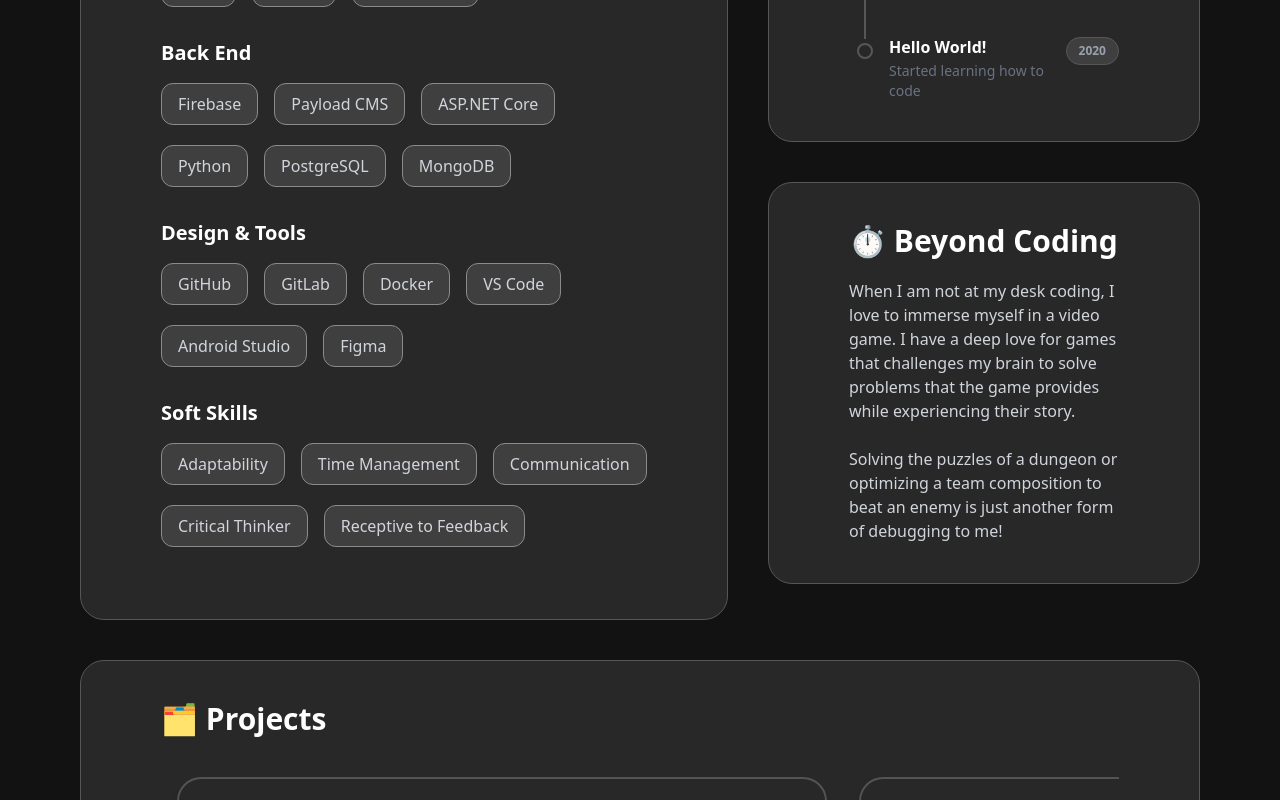
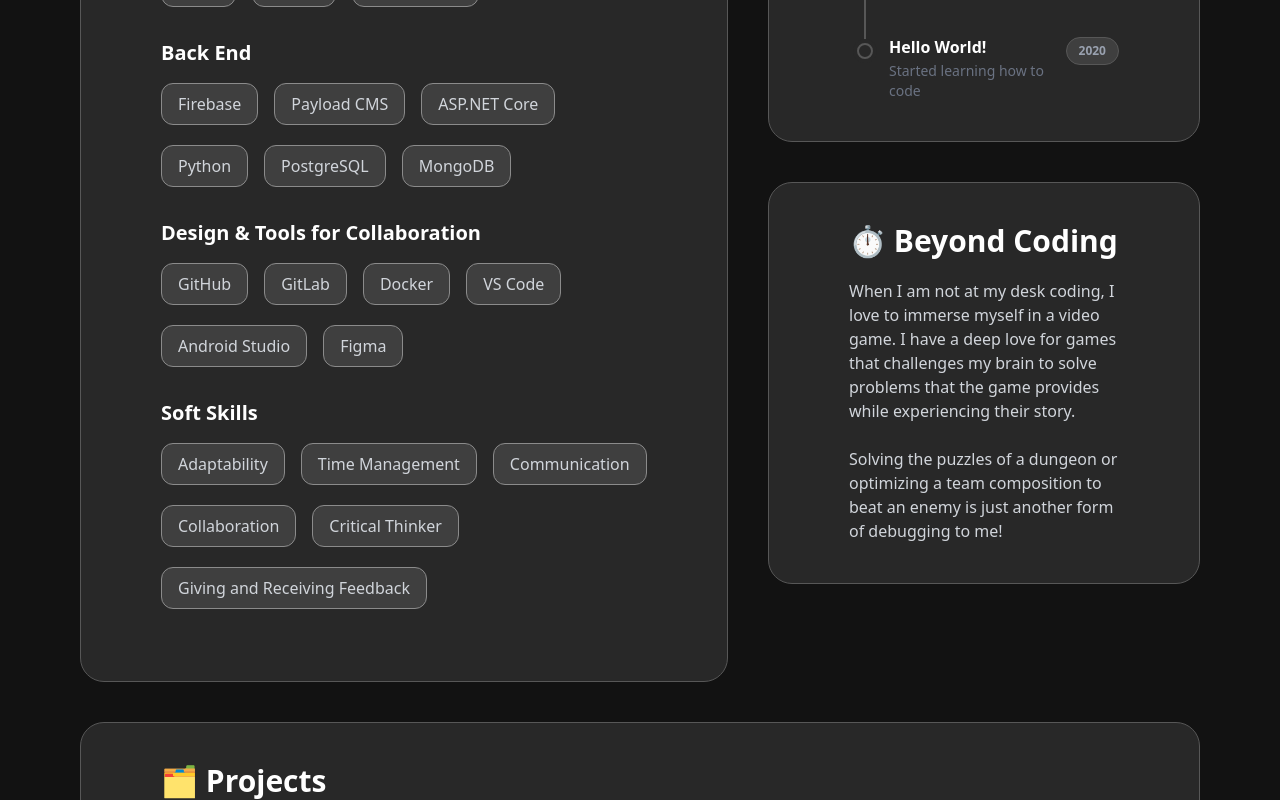
Before and after one commit to Xeno-bytes/Portfolio-Website, a React (Vite) app: page / in a window 1280 px wide. Shown: the part 1186-1986 px from the top of the page. Built offline with nearby package versions, Linux system fonts and the light colour scheme.

Commit message:
Updated details of portfolio

```diff
--- a/src/Experience.jsx
+++ b/src/Experience.jsx
@@ -5,7 +5,7 @@ import viteLogo from '/vite.svg'
 function Experience() {
     const experiences = [
       { title: "Actively Seeking for Job", subtitle: "Aiming for Mobile or Web Developer", year: "2026", active: true },
-      { title: "BS Information Technology - 4th Year", subtitle: "STI College San Jose del Monte", year: "2026", active: true },
+      { title: "BS Information Technology - 4th Year", subtitle: "STI College San Jose del Monte", year: "2026",},
       { title: "Software Developer Intern", subtitle: "PGX Group Inc.", year: "2026"},
       { title: "Capstone Project Lead Developer", subtitle: "TrackTasty: AI-Powered Macro Tracking", year: "2025"},
       { title: "SHS Strand: Information Communication and Technology", subtitle: "Specialized in Mobile and Web Development", year: "2022"},
--- a/src/TechStack.jsx
+++ b/src/TechStack.jsx
@@ -33,13 +33,13 @@ function Experience() {
     'Time Management': '⏳',
     'Communication': '💬',
     'Critical Thinker': '🧠',
-    'Receptive to Feedback': '👂'
+    'Giving and Receiving Feedback': '👂'
   };
 
   const frontendSkills = ['HTML', 'CSS', 'JavaScript', 'TypeScript', 'React', 'Flutter', 'Tailwind CSS'];
   const backendSkills = ['Firebase', 'Payload CMS', 'ASP.NET Core', 'Python', 'PostgreSQL', 'MongoDB'];
   const devOpsTools = ['GitHub', 'GitLab', 'Docker', 'VS Code', 'Android Studio', 'Figma'];
-  const softSkills = ['Adaptability', 'Time Management', 'Communication', 'Critical Thinker', 'Receptive to Feedback'];
+  const softSkills = ['Adaptability', 'Time Management', 'Communication', 'Collaboration', 'Critical Thinker', 'Giving and Receiving Feedback'];
 
   const SkillList = ({skills, title}) => {
     return (
@@ -95,7 +95,7 @@ function Experience() {
 
           <SkillList skills={frontendSkills} title={"Front End"} />
           <SkillList skills={backendSkills} title={"Back End"} />
-          <SkillList skills={devOpsTools} title={"Design & Tools"} />
+          <SkillList skills={devOpsTools} title={"Design & Tools for Collaboration"} />
           <SkillList skills={softSkills} title={"Soft Skills"} />
       </div>
   )
```
Also changed, not shown: 1 other file (tests, documents, lock files or other folders).
